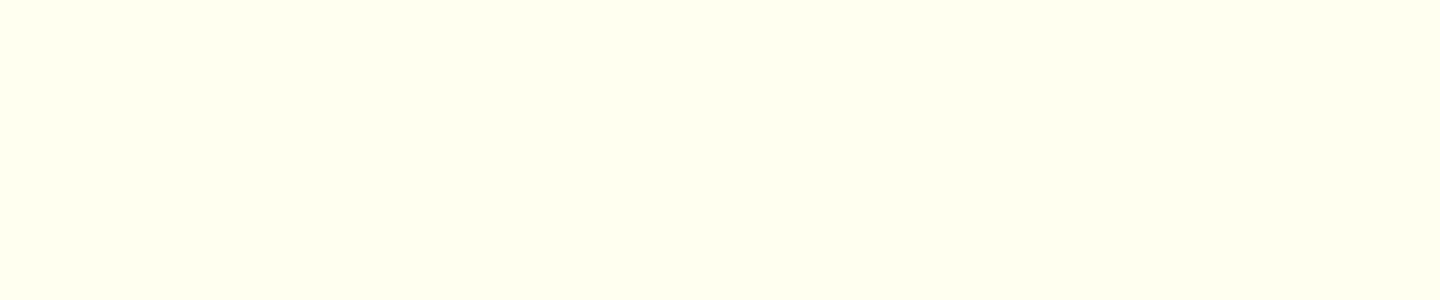
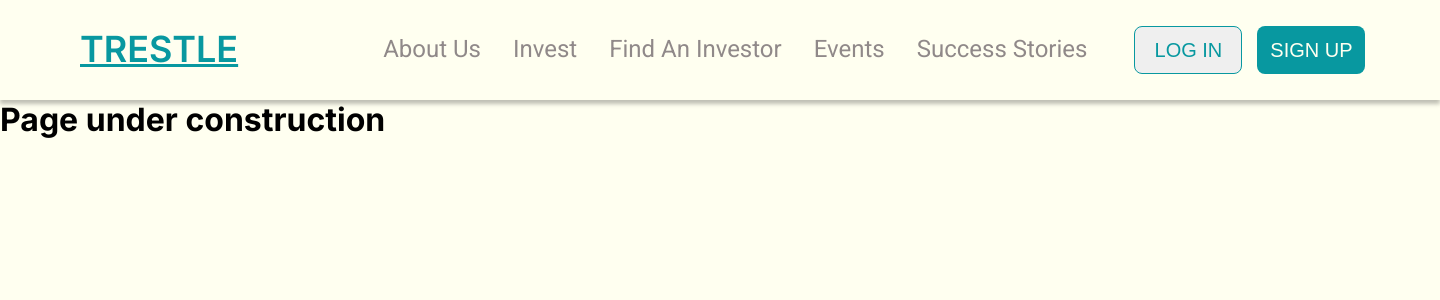
Before and after one commit to Isumonah/Trestle, a React (Create React App) app: page /events in a window 1280 px wide. Before the commit this address had no page. Shown: the top 300 px of the page, 1440 px wide, since content can reach past the window. Built offline with nearby package versions, Linux system fonts and the light colour scheme.

Commit message:
tested events page

```diff
--- a/src/App.js
+++ b/src/App.js
@@ -13,16 +13,18 @@ import { BrowserRouter as Router, Route, Routes, Link } from "react-router-dom";
 
 export default function App(){
     return(
+        <>
             <Router>
                 <Routes>
                     <Route exact path="/" element={<Home />} />
                     <Route path="/about" element={<About />} />
                     <Route path="/invest" element={<Invest/>} />
                     <Route path="find-investor" element={<FindInvestor />} />
-                    <Route path="event" element={<Event />} />
+                    <Route path="events" element={<Events />} />
                     <Route path="success-stories" element={<SuccessStories />} />
                 </Routes>
             </Router>
+            </>
 
 
     )
--- a/src/components/Events.js
+++ b/src/components/Events.js
@@ -3,8 +3,8 @@ import Nav from "./Nav";
 export default function Events(){
     return(
         <div className="events" id="event">
-            <Nav />
-            <h1>Under Construction</h1>
+           <Nav />
+           <h1>Page under construction</h1>
         </div>
     )
 }
```
